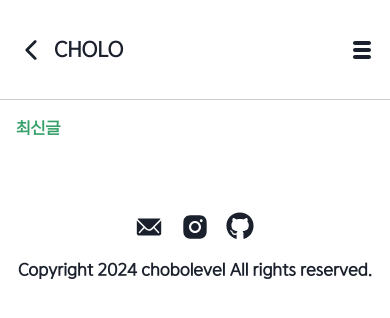
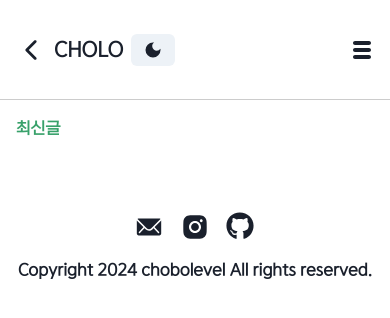
Before and after one commit to chobolevel/log-fe, a Next.js app: page / in a window 390 px wide. Shown: the top 318 px of the page. Built offline with nearby package versions, Linux system fonts and the light colour scheme; no server answers.

Commit message:
Feat: add light/dark mode login and func(mobile layout)

```diff
--- a/src/components/layouts/MobileLayout/MobileLayoutHeader/MobileLayoutHeader.tsx
+++ b/src/components/layouts/MobileLayout/MobileLayoutHeader/MobileLayoutHeader.tsx
@@ -1,10 +1,12 @@
 import {
+  Button,
   Flex,
   Menu,
   MenuButton,
   MenuItem,
   MenuList,
   Text,
+  useColorMode,
   useColorModeValue,
 } from "@chakra-ui/react";
 import { CSSProperties } from "react";
@@ -14,6 +16,7 @@ import { PageRoutes } from "@/constants";
 import { TiThMenu } from "react-icons/ti";
 import { useGetMe, useLogout } from "@/apis";
 import { IoIosArrowBack } from "react-icons/io";
+import { MdDarkMode, MdLightMode } from "react-icons/md";
 
 const linkStyle: CSSProperties = {
   fontSize: "lg",
@@ -23,6 +26,11 @@ const linkStyle: CSSProperties = {
 
 const MobileLayoutHeader = () => {
   const { push } = useSafePush();
+  const { toggleColorMode } = useColorMode();
+  const colorModeToggleIcon = useColorModeValue(
+    <MdDarkMode size={20} />,
+    <MdLightMode size={20} />,
+  );
   const bgColor = useColorModeValue("lightModeBack", "darkModeBack");
 
   const { data: me } = useGetMe();
@@ -59,6 +67,9 @@ const MobileLayoutHeader = () => {
         >
           CHOLO
         </Text>
+        <Button size={"sm"} onClick={toggleColorMode}>
+          {colorModeToggleIcon}
+        </Button>
       </Flex>
       <Flex gap={2}>
         <Menu>
```
